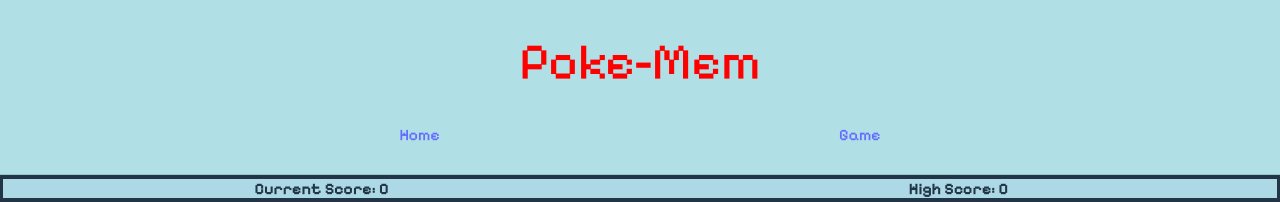
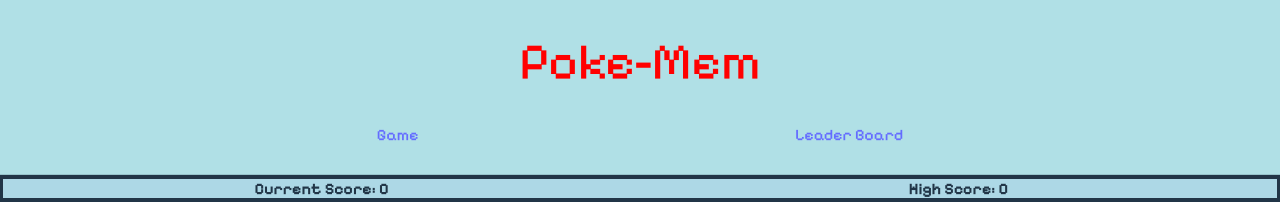
Before and after one commit to aamcn/memory-game, a React (Vite) app: page /game-page in a window 1280 px wide. Shown: the top 202 px of the page. Built offline with nearby package versions, Linux system fonts and the light colour scheme; no server answers.

Commit message:
Bug: Fixes issue where child's unique key was ignored in CardDisplay component.

```diff
--- a/src/components/GameComponents/CardDisplay.jsx
+++ b/src/components/GameComponents/CardDisplay.jsx
@@ -25,12 +25,10 @@ function CardDisplay({
   }, [isHidden]);
 
   return (
-    <div className={styles.cardsContainer}>
+    !isHidden && <div className={styles.cardsContainer}>
       {chosenPokemonCardData &&
         chosenPokemonCardData.map((pokemonCardDetails) => {
           return (
-            <>
-              {!isHidden && (
             <CardTemplate
               key={pokemonCardDetails.id}
               setGameResults={setGameResults}
@@ -42,8 +40,6 @@ function CardDisplay({
               isHidden={isHidden}
               setIsHidden={setIsHidden}
             />
-              )}
-            </>
           );
         })}
     </div>
--- a/src/components/Navbar.jsx
+++ b/src/components/Navbar.jsx
@@ -2,8 +2,8 @@ import { Link } from "react-router-dom";
 function Navbar() {
   return (
     <>
-      <Link to="/">Home</Link>
       <Link to="/game-page">Game</Link>
+      <Link to="/">Leader Board</Link>
     </>
   );
 }
```
Lines whose indentation alone changed are shown as unchanged.
